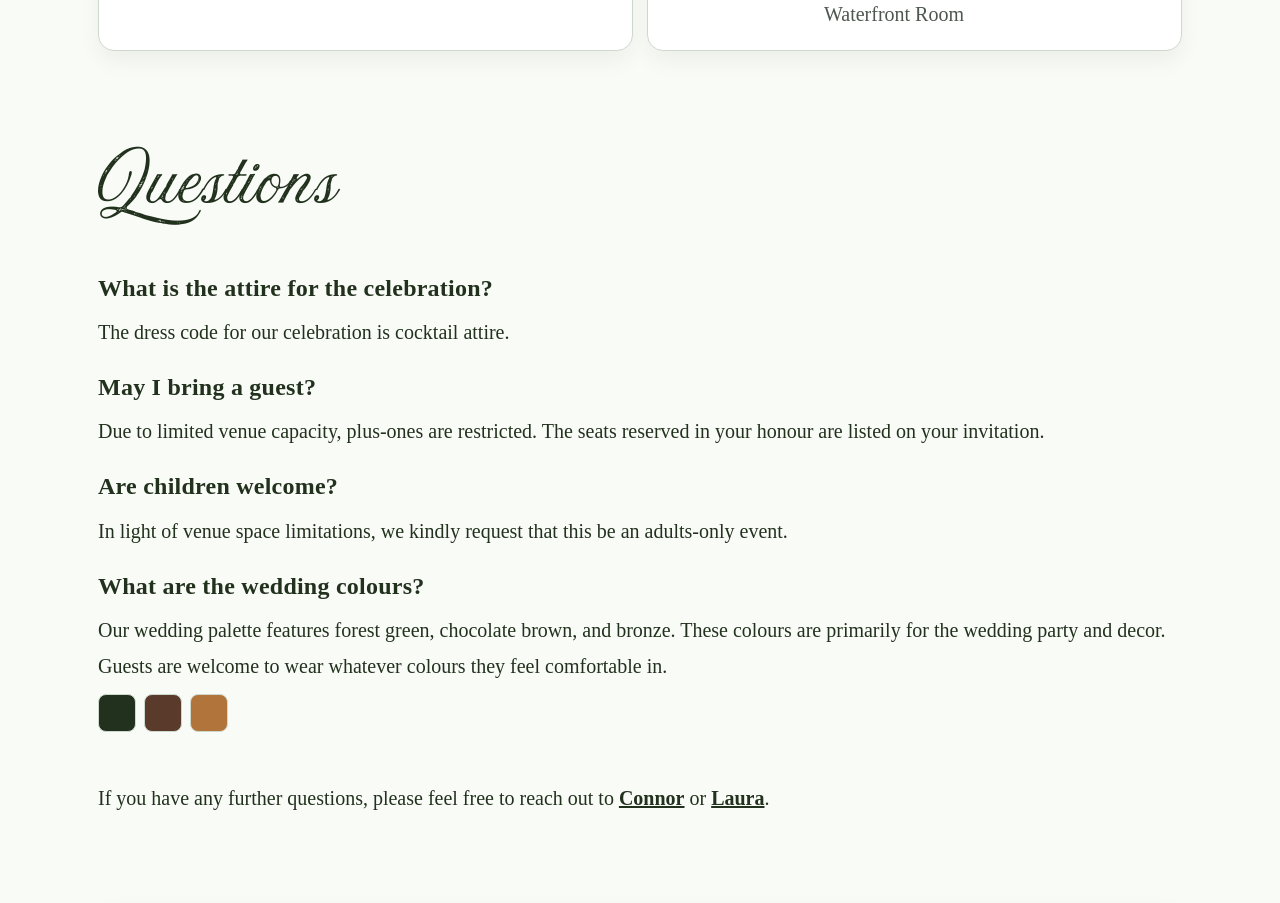
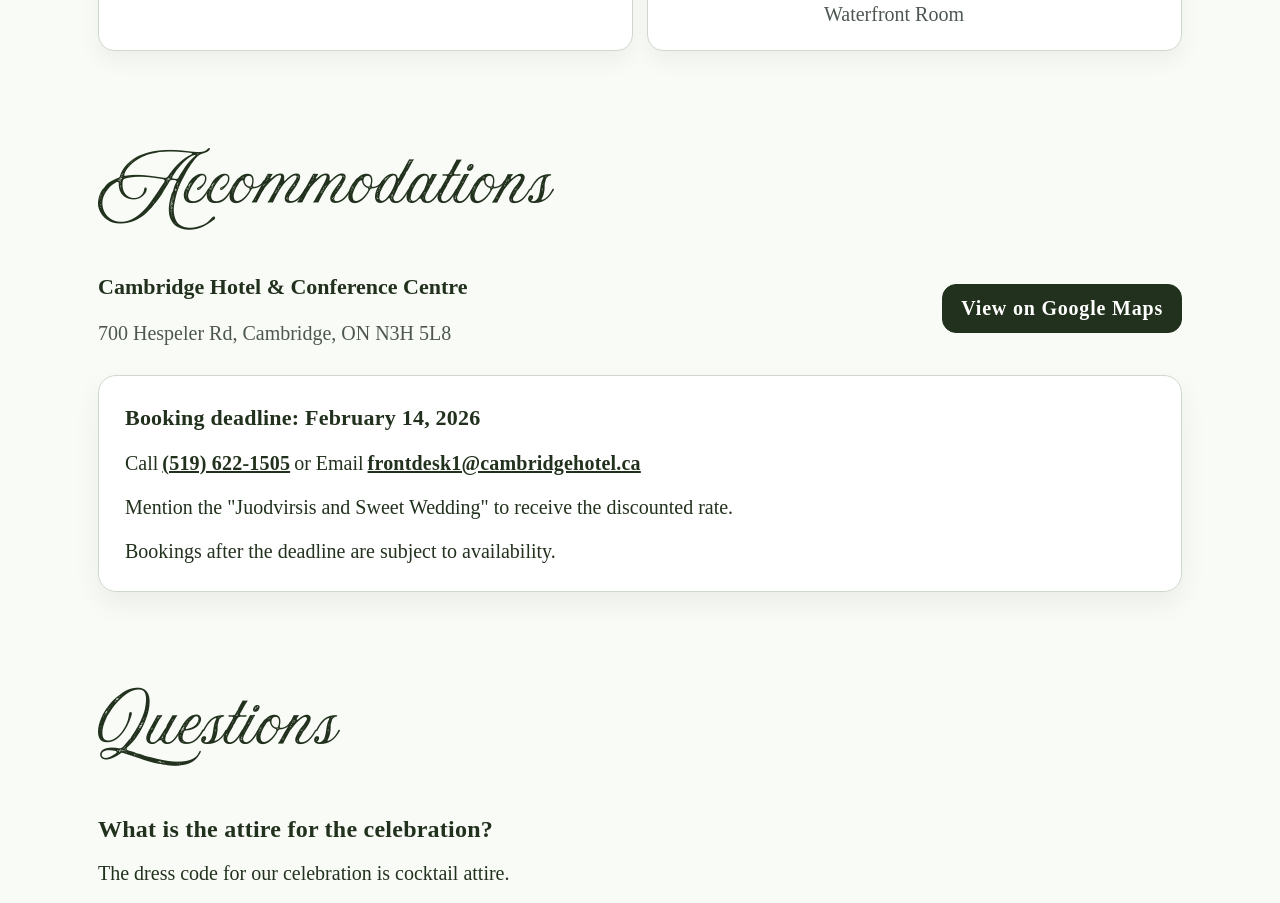
Before and after one commit to connorssweet/wedding, a Vue app: page / in a window 1280 px wide. Shown: the part 3640-4543 px from the top of the page. Built offline with nearby package versions, Linux system fonts and the light colour scheme.

Commit message:
added accomodations section

```diff
--- a/src/App.vue
+++ b/src/App.vue
@@ -3,6 +3,7 @@ import HeroSection from './components/HeroSection.vue'
 import PhotoGallery from './components/PhotoGallery.vue'
 import StorySection from './components/StorySection.vue'
 import ScheduleSection from './components/ScheduleSection.vue'
+import OvernightAccommodations from './components/OvernightAccommodations.vue'
 import QuestionsSection from './components/QuestionsSection.vue'
 import RsvpSection from './components/RsvpSection.vue'
 import PageFooter from './components/PageFooter.vue'
@@ -114,6 +115,8 @@ const scrollToTop = () => {
       venue-address="100 Water St N, Cambridge, ON"
     />
 
+    <OvernightAccommodations />
+
     <QuestionsSection :faqs="faqs" />
 
     <RsvpSection :rsvp-link="rsvpLink" />
--- /dev/null
+++ b/src/components/OvernightAccommodations.vue
@@ -0,0 +1,150 @@
+<script setup lang="ts">
+import BaseButton from './BaseButton.vue'
+
+const openMap = () => {
+  window.open(
+    'https://maps.google.com/?q=Cambridge%20Hotel%20%26%20Conference%20Centre%20700%20Hespeler%20Rd%20Cambridge%20ON%20N3H%205L8',
+    '_blank',
+    'noreferrer'
+  )
+}
+</script>
+
+<template>
+  <section class="section accommodations" id="accommodations">
+    <h2>Accommodations</h2>
+    <div class="section-header accommodations-header">
+      <div class="venue-note">
+        <span class="venue-name">Cambridge Hotel & Conference Centre</span>
+        <span class="venue-address muted">700 Hespeler Rd, Cambridge, ON N3H 5L8</span>
+      </div>
+      <BaseButton class="venue-map-btn" variant="primary" type="button" @click="openMap">
+        View on Google Maps
+      </BaseButton>
+    </div>
+
+    <article class="accommodations-card">
+      <div class="accommodations-body">
+        <h3 class="booking-deadline">Booking deadline: February 14, 2026</h3>
+        <p class="booking-actions">
+          Call
+          <a class="contact-link" href="tel:+15196221505" target="_blank" rel="noreferrer">(519) 622-1505</a>
+          or Email
+          <a
+            class="contact-link"
+            href="mailto:frontdesk1@cambridgehotel.ca"
+            target="_blank"
+            rel="noreferrer"
+          >
+            frontdesk1@cambridgehotel.ca
+          </a>
+        </p>
+        <p class="booking-detail">Mention the "Juodvirsis and Sweet Wedding" to receive the discounted rate.</p>
+        <p class="booking-detail">Bookings after the deadline are subject to availability.</p>
+      </div>
+    </article>
+  </section>
+</template>
+
+<style scoped>
+.booking-detail {
+  margin: 0;
+}
+
+.accommodations {
+  display: grid;
+  gap: calc(var(--space) * 3);
+}
+
+.accommodations-header {
+  display: flex;
+  justify-content: space-between;
+  align-items: center;
+  gap: calc(var(--space) * 1.5);
+  flex-wrap: wrap;
+}
+
+.venue-note {
+  display: grid;
+  gap: calc(var(--space) * 0.25);
+}
+
+.venue-name {
+  font-weight: 700;
+  font-size: 22px;
+}
+
+.venue-address {
+  font-size: 20px;
+}
+
+.venue-map-btn {
+  white-space: nowrap;
+}
+
+.accommodations-card {
+  background: var(--paper);
+  border: 1px solid var(--line);
+  border-radius: calc(var(--space) * 2.25);
+  padding: calc(var(--space) * 2.75) calc(var(--space) * 3.25);
+  box-shadow: 0 12px 28px rgba(0, 0, 0, 0.06);
+  display: grid;
+  gap: calc(var(--space) * 1.5);
+  transition: transform 160ms ease, box-shadow 160ms ease, border-color 160ms ease;
+}
+
+.accommodations-card:hover {
+  transform: scale(1.03);
+  box-shadow: 0 16px 32px rgba(0, 0, 0, 0.08);
+  border-color: rgba(31, 25, 21, 0.16);
+}
+
+.accommodations-card:focus-within,
+.accommodations-card:active {
+  transform: scale(1.015);
+  box-shadow: 0 12px 26px rgba(0, 0, 0, 0.08);
+  border-color: rgba(31, 25, 21, 0.14);
+}
+
+.accommodations-body {
+  display: grid;
+  gap: calc(var(--space));
+}
+
+.booking-deadline {
+  margin: 0;
+  font-size: 22px;
+  font-family: 'London', 'Times New Roman', serif;
+}
+
+.booking-actions {
+  margin: 0;
+  display: flex;
+  flex-wrap: wrap;
+  gap: calc(var(--space) * 0.5);
+  font-size: 20px;
+  align-items: center;
+}
+
+.contact-link {
+  color: var(--ink);
+  font-weight: 700;
+  text-decoration: underline;
+  letter-spacing: 0.01em;
+}
+
+@media (max-width: 860px) {
+  .accommodations-header {
+    flex-direction: column;
+    align-items: flex-start;
+  }
+
+  .venue-map-btn {
+    align-self: flex-start;
+  }
+}
+
+h3{
+  font-family: 'London', 'Times New Roman', serif;
+}
+</style>
--- a/src/components/ScheduleSection.vue
+++ b/src/components/ScheduleSection.vue
@@ -108,7 +108,7 @@ const openMap = () => {
 }
 
 .schedule-item:hover {
-  transform: scale(1.02);
+  transform: scale(1.03);
   box-shadow: 0 16px 32px rgba(0, 0, 0, 0.08);
   border-color: rgba(31, 25, 21, 0.16);
 }
```
